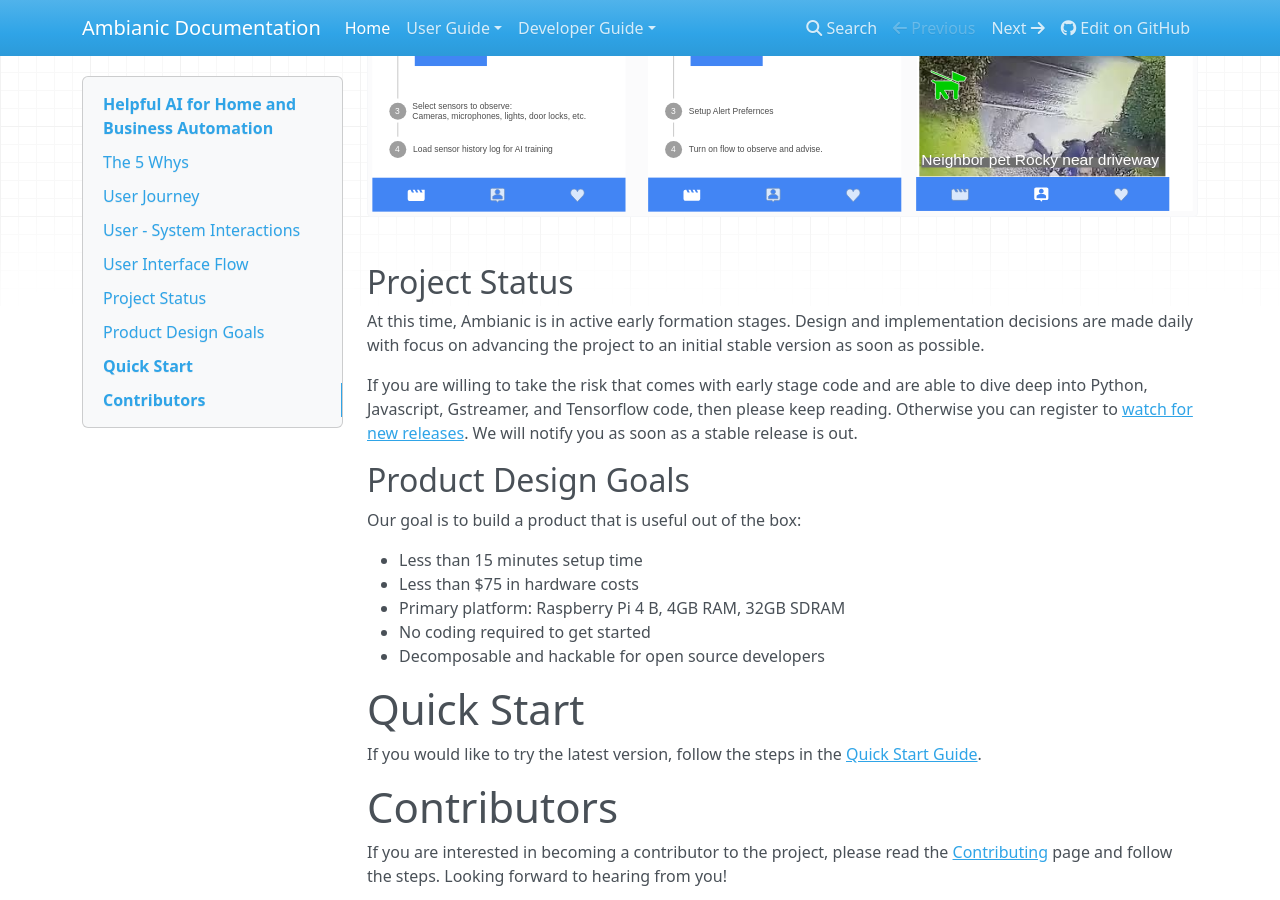
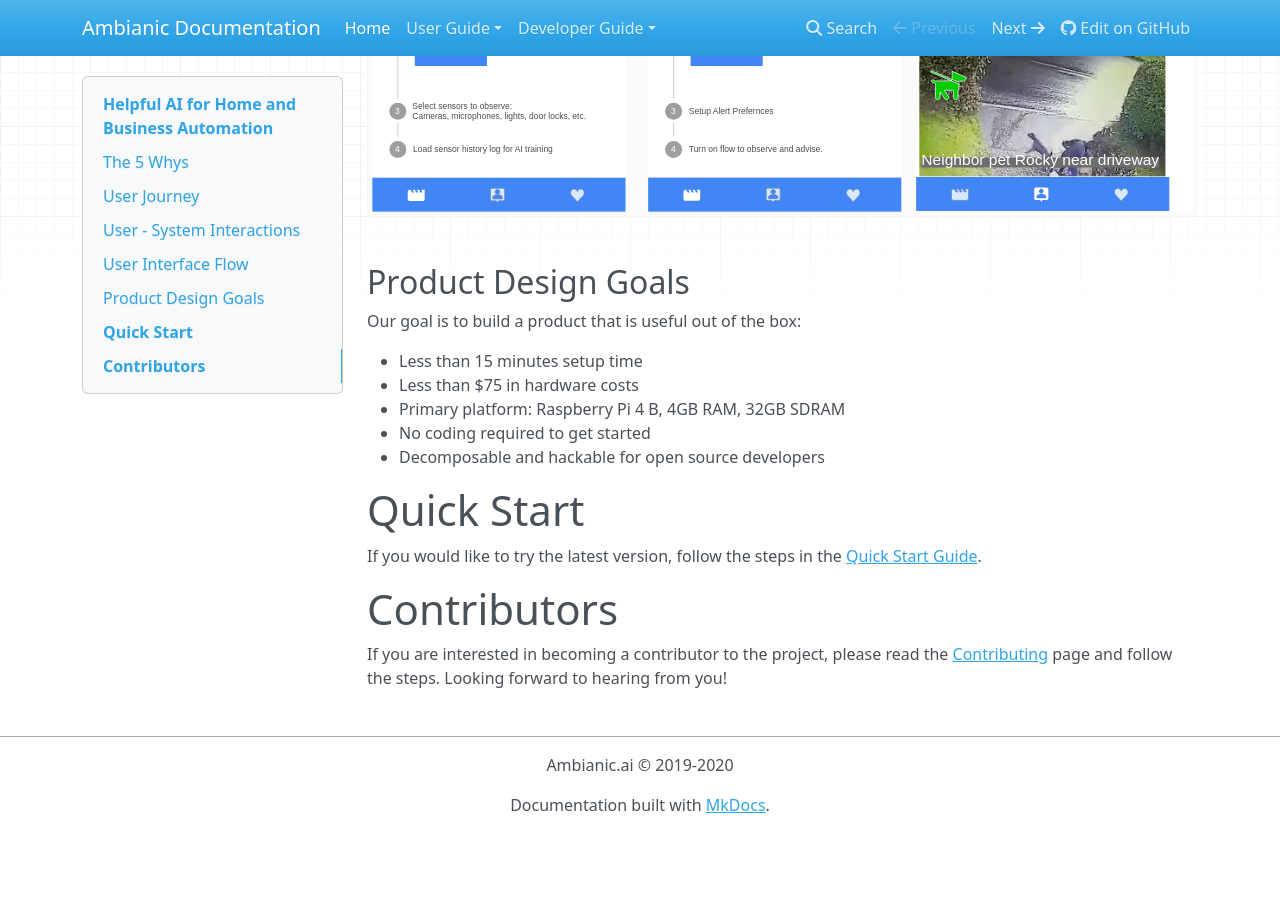
Before and after one commit to ambianic/ambianic-docs, an MkDocs documentation site: the page built from docs-md/index.md, in a window 1280 px wide and 900 px high, scrolled down 5001 px. Built offline with MkDocs 1.6.1, drawn with Linux system fonts in a browser that asks for light colours; nearby versions of some CDN libraries; after the commit the page ends 5834 px from its top, so only the background shows below that.

Commit message:
docs: update home page

```diff
--- a/docs-md/index.md
+++ b/docs-md/index.md
@@ -82,12 +82,6 @@ minimizing network routing overhead.
 
 [![Ambianic User Interface Flow](assets/diagrams/ambianic-user-flow.svg)](https://www.draw.io/?lightbox=1&highlight=0000ff&edit=_blank&layers=1&nav=1&title=ambianic-user-flow#Uhttps%3A%2F%2Fdrive.google.com%2Fuc%3Fid%3D1BgeZn_ZX6VTag2fA2HLtwJQIqYhFi6LI%26export%3Ddownload)
 
-## Project Status
-
-At this time, Ambianic is in active early formation stages. Design and implementation decisions are made daily with focus on advancing the project to an initial stable version as soon as possible.
-
-If you are willing to take the risk that comes with early stage code and are able to dive deep into Python, Javascript, Gstreamer, and Tensorflow code, then please keep reading. Otherwise you can register to [watch for new releases](https://github.com/ambianic/ambianic-core). We will notify you as soon as a stable release is out.
-
 ## Product Design Goals
 
 Our goal is to build a product that is useful out of the box:
```
